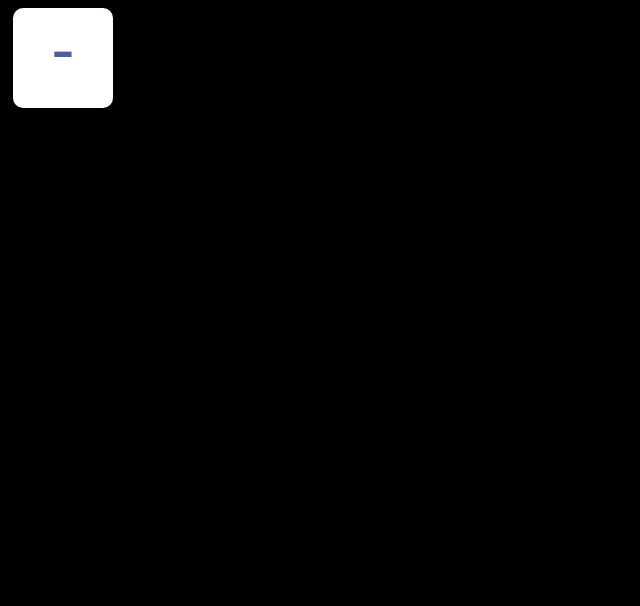
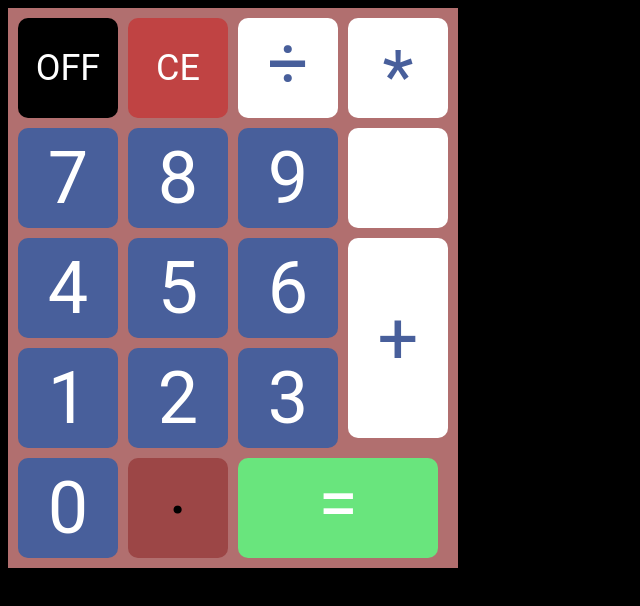
Before and after one commit to exemplar-codes/pocket-calculator, a React (Create React App) app: page / in a window 1280 px wide. Shown: the top 606 px of the page, without its empty margins (0-640 px from the left). Built offline with nearby package versions, Linux system fonts and the light colour scheme.

Commit message:
Set all CSS for keypad

```diff
--- a/src/App.js
+++ b/src/App.js
@@ -4,7 +4,7 @@ import "./App.css";
 import MinusKey from "./components/KeyPad/Buttons/OperatorKeys/MinusKey";
 import KeyPad from "./components/KeyPad/KeyPad";
 function App() {
-  return <MinusKey />;
+  return <KeyPad />;
 }
 
 export default App;
--- a/src/components/KeyPad/Buttons/OperatorKeys/EqualsKey.jsx
+++ b/src/components/KeyPad/Buttons/OperatorKeys/EqualsKey.jsx
@@ -2,7 +2,7 @@ import React from "react";
 
 import Button from "../Button/Button";
 
-const EqualsKey = () => {
+const EqualsKey = ({className}) => {
   let text = <div style={{ position: "relative", bottom: "5%" }}>=</div>;
 
   return (
@@ -12,6 +12,7 @@ const EqualsKey = () => {
       height={100}
       color="white"
       bgColor="#69E57D"
+      className={className}
     />
   );
 };
--- a/src/components/KeyPad/Buttons/OperatorKeys/OperatorKey.jsx
+++ b/src/components/KeyPad/Buttons/OperatorKeys/OperatorKey.jsx
@@ -4,7 +4,7 @@ import PropTypes from "prop-types";
 import Button from "../Button/Button";
 
 // For *, - and division
-const OperatorKey = ({ symbol, width, height }) => {
+const OperatorKey = ({ symbol, width, height, className }) => {
   return (
     <Button
       text={symbol}
@@ -12,6 +12,7 @@ const OperatorKey = ({ symbol, width, height }) => {
       color="#485F9B"
       width={width}
       height={height}
+      className={className}
     />
   );
 };
--- a/src/components/KeyPad/Buttons/OperatorKeys/PlusKey.jsx
+++ b/src/components/KeyPad/Buttons/OperatorKeys/PlusKey.jsx
@@ -2,8 +2,8 @@ import React from "react";
 
 import OperatorKey from "./OperatorKey";
 
-const PlusKey = () => {
-  return <OperatorKey symbol="+" height={200} />;
+const PlusKey = ({className}) => {
+  return <OperatorKey symbol="+" height={200} className={className}/>;
 };
 
 export default PlusKey;
--- a/src/components/KeyPad/KeyPad.css
+++ b/src/components/KeyPad/KeyPad.css
@@ -2,10 +2,16 @@
   background-color: #b16f6f;
   display: grid;
   padding: 5px;
-  grid-template-rows: repeat(5, auto);
-  grid-template-columns: repeat(4, auto);
+  grid-template-columns: repeat(4, max-content);
+  width: fit-content;
 }
 
 .plus-grid {
-    grid-row: span;
+    grid-row: 3 / 5;
+    grid-column: 4;
 }
+
+.equals-grid {
+    grid-column: 3 / 5;
+    grid-row: 5;
+}
--- a/src/components/KeyPad/KeyPad.jsx
+++ b/src/components/KeyPad/KeyPad.jsx
@@ -35,7 +35,7 @@ const KeyPad = () => {
       <NumberKey number="3" />
       <NumberKey number="0" />
       <PointKey />
-      <EqualsKey className="equal-grid" />
+      <EqualsKey className="equals-grid" />
     </div>
   );
 };
```
